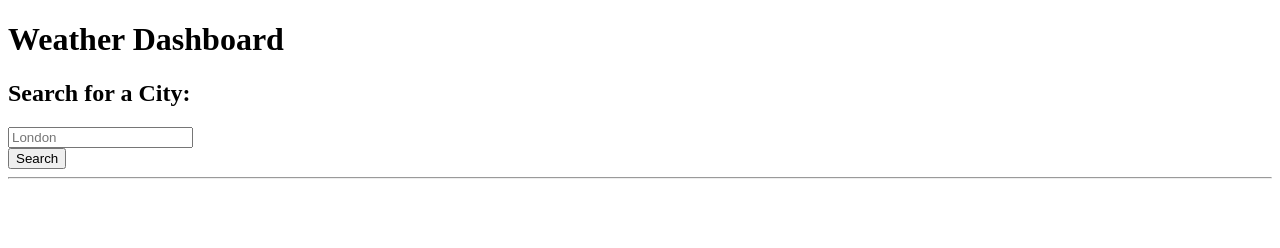
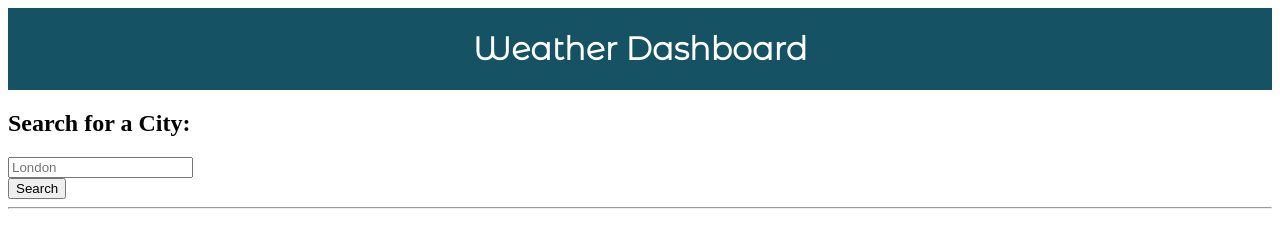
Before and after one commit to blaztted/js-weather-dashboard, a plain HTML site: page index.html in a window 1280 px wide. Drawn offline with nearby package versions, Linux system fonts and the light colour scheme; no server answers.

Commit message:
added css to style the header

```diff
--- a/assets/style.css
+++ b/assets/style.css
@@ -0,0 +1,25 @@
+@import url("https://fonts.googleapis.com/css2?family=Inter:wght@300&family=Montserrat+Alternates:wght@300&display=swap");
+/* font-family: "Inter", sans-serif;
+  font-family: "Montserrat Alternates", sans-serif;*/
+
+:root {
+  --dark-blue: #155263;
+  --light-blue: #25aacf;
+  --dark-orange: #ff6f3c;
+  --orange: #ff9a3c;
+  --yellow: #ffc93c;
+  --white: #ffffff;
+}
+
+header {
+  display: flex;
+  justify-content: center;
+  align-items: center;
+  background-color: var(--dark-blue);
+}
+
+header h1 {
+  color: var(--white);
+  font-family: "Inter", sans-serif;
+  font-family: "Montserrat Alternates", sans-serif;
+}
--- a/index.html
+++ b/index.html
@@ -5,6 +5,12 @@
     <meta name="viewport" content="width=device-width, initial-scale=1.0" />
     <meta http-equiv="X-UA-Compatible" content="ie=edge" />
     <link rel="stylesheet" href="./assets/style.css" />
+    <link rel="preconnect" href="https://fonts.googleapis.com" />
+    <link rel="preconnect" href="https://fonts.gstatic.com" crossorigin />
+    <link rel="preconnect" href="https://fonts.googleapis.com" />
+    <link rel="preconnect" href="https://fonts.gstatic.com" crossorigin />
+    <link rel="preconnect" href="https://fonts.googleapis.com" />
+    <link rel="preconnect" href="https://fonts.gstatic.com" crossorigin />
     <title>Weather Dashboard</title>
   </head>
 
```
